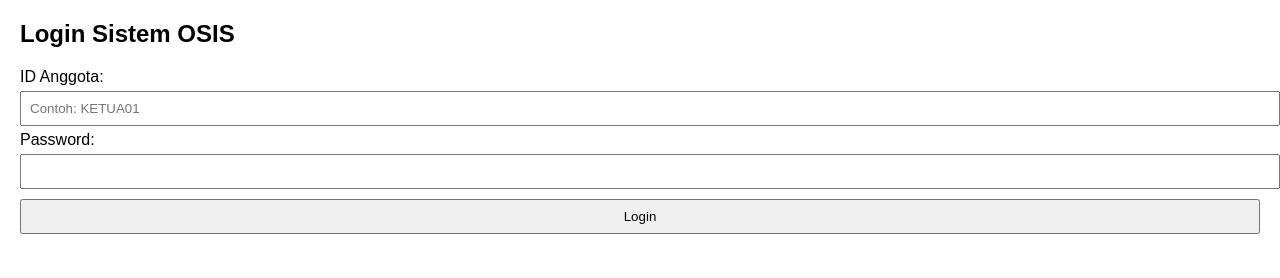
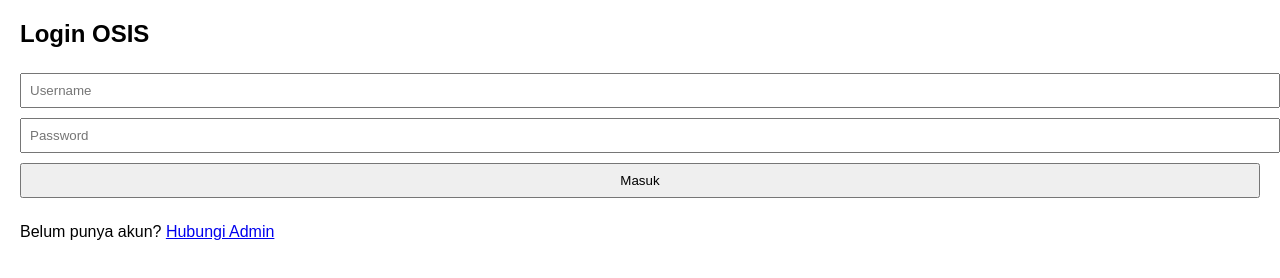
Before and after one commit to Gaming3200l/smart-school-system, a plain HTML site: page index.html in a window 1280 px wide. Drawn offline with Linux system fonts and the light colour scheme.

Commit message:
Update index.html

```diff
--- a/index.html
+++ b/index.html
@@ -6,20 +6,16 @@
   <title>Login OSIS</title>
   <link rel="stylesheet" href="style.css">
 </head>
-<body>
-  <h2>Login Sistem OSIS</h2>
-  <form id="login-form">
-    <label for="username">ID Anggota:</label>
-    <input type="text" id="username" placeholder="Contoh: KETUA01" required>
-
-    <label for="password">Password:</label>
-    <input type="password" id="password" required>
-
-    <button type="submit">Login</button>
-  </form>
-
-  <p id="login-msg"></p>
-
+<body class="login-page">
+  <div class="login-container">
+    <h2>Login OSIS</h2>
+    <form onsubmit="return loginUser(event)">
+      <input type="text" id="username" placeholder="Username" required>
+      <input type="password" id="password" placeholder="Password" required>
+      <button type="submit">Masuk</button>
+    </form>
+    <p>Belum punya akun? <a href="#">Hubungi Admin</a></p>
+  </div>
   <script src="script.js"></script>
 </body>
 </html>
```
